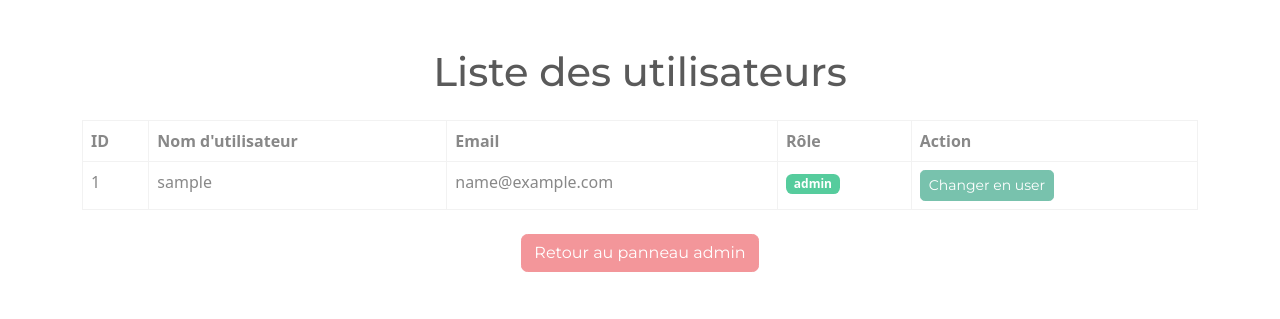
After one commit to cerise08/projet_neptune, a PHP site: page /admin.php in a window 1280 px wide. The commit adds this page. Shown: the top 319 px of the page. Run offline with PHP 8.4, Linux system fonts and the light colour scheme; the visitor is signed in with stand-in values (Sample User, id 1); tables that the repository leaves empty or names only in its code hold one stand-in row (values such as "Sample post"); a stand-in replaces the project's code that opens the database connection.

Commit message:
debut admin

```diff
--- /dev/null
+++ b/admin.php
@@ -0,0 +1,89 @@
+<?php
+session_start();
+require_once "config.php"; // connexion BDD
+
+// Vérification : l'utilisateur est connecté
+if (!isset($_SESSION['id']) || !isset($_SESSION['role'])) {
+    header("Location: index.php?page=connecter");
+    exit;
+}
+// Vérification : est-ce un admin ?
+if ($_SESSION['role'] !== 'admin') {
+    header("Location: home.php");
+    exit;
+}
+//////////////////////////////////////////////////////////
+// Gestion du changement de rôle
+//////////////////////////////////////////////////////////
+if (isset($_GET['changerRole'])) {
+    $id = intval($_GET['changerRole']);
+    // Récupérer le rôle actuel
+    $req = $pdo->prepare("SELECT role FROM utilisateurs WHERE id = ?");
+    $req->execute([$id]);
+    $user = $req->fetch();
+    if ($user) {
+        // Inversion du rôle
+        $newRole = ($user['role'] === 'admin') ? 'user' : 'admin';
+
+        $update = $pdo->prepare("UPDATE utilisateurs SET role = ? WHERE id = ?");
+        $update->execute([$newRole, $id]);
+
+        header("Location: listeutilisateurs.php");
+        exit;
+    }
+}
+//////////////////////////////////////////////////////////
+// Récupérer la liste des utilisateurs
+//////////////////////////////////////////////////////////
+$utilisateurs = $pdo->query("SELECT * FROM utilisateurs ORDER BY id ASC")->fetchAll();
+?>
+
+<!doctype html>
+<html lang="fr">
+  <head>
+    <meta charset="utf-8">
+    <title>Liste des utilisateurs</title>
+    <link href="https://bootswatch.com/5/minty/bootstrap.min.css" rel="stylesheet">
+  </head>
+  <body>
+
+  <div class="container py-5">
+      <h1 class="text-center mb-4">Liste des utilisateurs</h1>
+
+      <table class="table table-hover table-bordered">
+        <thead>
+            <tr>
+                <th>ID</th>
+                <th>Nom d'utilisateur</th>
+                <th>Email</th>
+                <th>Rôle</th>
+                <th>Action</th>
+            </tr>
+        </thead>
+        <tbody>
+        <?php foreach ($utilisateurs as $u): ?>
+            <tr>
+                <td><?= $u['id'] ?></td>
+                <td><?= htmlspecialchars($u['username']) ?></td>
+                <td><?= htmlspecialchars($u['email']) ?></td>
+                <td>
+                    <span class="badge bg-<?= ($u['role'] === 'admin') ? 'success' : 'secondary' ?>">
+                        <?= $u['role'] ?>
+                    </span>
+                </td>
+                <td>
+                    <a href="listeutilisateurs.php?changerRole=<?= $u['id'] ?>"
+                       class="btn btn-primary btn-sm">
+                       Changer en <?= ($u['role'] === 'admin') ? 'user' : 'admin' ?>
+                    </a>
+                </td>
+            </tr>
+        <?php endforeach; ?>
+        </tbody>
+      </table>
+      <div class="text-center mt-4">
+        <a href="admin.php" class="btn btn-secondary">Retour au panneau admin</a>
+      </div>
+  </div>
+  </body>
+</html>
--- a/db/mariadb.php
+++ b/db/mariadb.php
@@ -2,7 +2,7 @@
 // essaye de faire le code qui est dans le bloc try
 try {
     // se connecte à la base de données et stocke la connection dans $dbh
-    $dbh = new PDO('mysql:host=localhost;dbname=projet-boite', 'login4441', 'WKNOONYSJfxbTQS');
+    $dbh = new PDO('mysql:host=localhost;dbname=projet_neptune', 'login4453', 'jCbMIueqyCznUue');
 } catch (PDOException $e) {
     // comme la connexion n'a pas fonctionné, je stocke null dans $dbh
     $dbh =  null;
--- a/header.php
+++ b/header.php
@@ -1,3 +1,9 @@
+<?php if (isset($_SESSION['role']) && $_SESSION['role'] === 'admin'): ?>
+    <li class="nav-item">
+        <a class="nav-link" href="listeutilisateurs.php">Liste des utilisateurs</a>
+    </li>
+<?php endif; ?>
+
 <!doctype html>
 <html lang="en">
   <head>
```
Also changed, not shown: connecter.php (+21 -0 lines).
